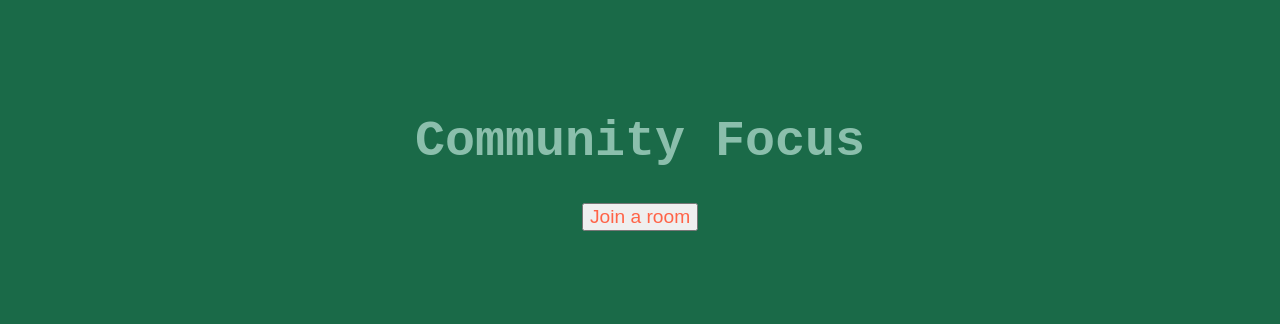
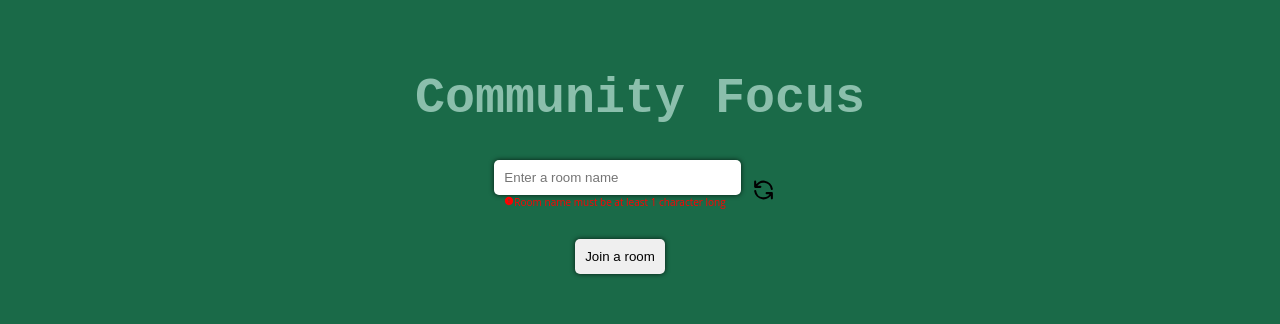
Before and after one commit to CommunityFocus/cf-frontend, a React (Vite) app: page / in a window 1280 px wide. Shown: the part 205-529 px from the top of the page. Built offline with nearby package versions, Linux system fonts and the light colour scheme; no server answers; the HTML template or start-up script is replaced by a standard one.

Commit message:
add better routing and better ui for the landing page

```diff
--- a/src/App.tsx
+++ b/src/App.tsx
@@ -2,13 +2,13 @@ import { BrowserRouter, Route, Routes } from "react-router-dom";
 import { useEffect, useMemo, useState } from "react";
 import { ThemeProvider } from "styled-components";
 import socket from "./components/Socket/socket";
-import Room from "./components/Room/Room";
-import DefaultRoom from "./components/DefaultRoom/DefaultRoom";
 import LandingPage from "./components/LandingPage/LandingPage";
 import { ThemeType } from "../common/theme";
 import "reactjs-popup/dist/index.css";
 import ModalContext from "./components/Modal/ModalContext";
 import UsernameContext from "./components/Username/UsernameContext";
+import ValidRoom from "./components/Room/ValidRoom";
+import DefaultRoom from "./components/DefaultRoom/DefaultRoom";
 
 const App = (): JSX.Element => {
 	const [globalUsersConnected, setGlobalUsersConnected] = useState<number>(0);
@@ -87,10 +87,11 @@ const App = (): JSX.Element => {
 									/>
 								}
 							/>
+
 							<Route
 								path="/:room"
 								element={
-									<Room
+									<ValidRoom
 										globalUsersConnected={
 											globalUsersConnected
 										}
@@ -102,7 +103,7 @@ const App = (): JSX.Element => {
 								}
 							/>
 							<Route
-								path="/default"
+								path="*"
 								element={
 									<DefaultRoom
 										globalUsersConnected={
--- /dev/null
+++ b/src/components/Button/Button.tsx
@@ -0,0 +1,17 @@
+import styled from "styled-components";
+
+export const StyledButton = styled.button`
+	border: none;
+	border-radius: 5px;
+	padding: 10px;
+	// shadow
+	box-shadow: 0px 0px 5px 0px rgba(0, 0, 0, 0.75);
+`;
+
+export const StyledDivButton = styled.div`
+	border: none;
+	border-radius: 5px;
+	padding: 10px;
+	// shadow
+	box-shadow: 0px 0px 5px 0px rgba(0, 0, 0, 0.75);
+`;
--- a/src/components/DefaultRoom/DefaultRoom.tsx
+++ b/src/components/DefaultRoom/DefaultRoom.tsx
@@ -7,6 +7,7 @@ import { theme } from "../../../common/theme";
 import { StyledDiv, StyledText } from "./DefaultRoom.styled";
 import { GlobalStyle } from "../Room/Room.styled";
 import ConnectionState from "../ConnectionState/ConnectionState";
+import { StyledButton } from "../Button/Button";
 
 const DefaultRoom = (props: {
 	globalUsersConnected: number;
@@ -32,14 +33,14 @@ const DefaultRoom = (props: {
 				<StyledText color={workGrey}>
 					This room is not available
 				</StyledText>
-				<button
+				<StyledButton
 					type="button"
 					onClick={(): void => {
 						Navigate("/");
 					}}
 				>
-					Back
-				</button>
+					Go Back
+				</StyledButton>
 
 				<Footer
 					numUsers={globalUsersConnected}
--- a/src/components/LandingPage/LandingPage.styled.tsx
+++ b/src/components/LandingPage/LandingPage.styled.tsx
@@ -1,9 +1,11 @@
 import styled from "styled-components";
+import { StyledButton } from "../Button/Button";
 
 export const Title = styled.h1<{ color: string }>`
 	color: ${({ color }): string => color};
 	font-family: monospace;
 	font-size: 50px;
+	text-align: center;
 `;
 
 export const Center = styled.div`
@@ -14,9 +16,23 @@ export const Center = styled.div`
 	height: 90vh;
 `;
 
-export const Button = styled.button`
-	border-radius: 2px
-	text-align: center;
-	font-size: 1.2rem;
-	color: tomato;
+export const Button = styled(StyledButton)`
+	// push to the left
+	margin-right: 40px;
 `;
+
+export const StyledDivRow = styled.div`
+	display: flex;
+	flex-direction: row;
+	justify-content: center;
+	align-items: center;
+	gap: 20px;
+`;
+
+export const StyledDivSpacer = styled.div`
+	display: flex;
+	flex-direction: column;
+	justify-content: center;
+	align-items: center;
+	gap: 20px;
+`;
--- a/src/components/LandingPage/LandingPage.tsx
+++ b/src/components/LandingPage/LandingPage.tsx
@@ -2,13 +2,22 @@ import { useNavigate } from "react-router-dom";
 import axios from "axios";
 import { useContext, useEffect, useState } from "react";
 import { ThemeContext } from "styled-components";
+import { HiOutlineRefresh } from "react-icons/hi";
 import { SERVER_URL } from "../../../common/common";
-import { Title, Center, Button } from "./LandingPage.styled";
+import {
+	Title,
+	Center,
+	Button,
+	StyledDivRow,
+	StyledDivSpacer,
+} from "./LandingPage.styled";
 import Footer from "../Footer/Footer";
 import Header from "../Header/Header";
 import { theme } from "../../../common/theme";
 import { GlobalStyle } from "../Room/Room.styled";
 import ConnectionState from "../ConnectionState/ConnectionState";
+import ValidationInput from "../Modal/ValidationInput";
+import validRoomname from "../../helpers/validRoomname";
 
 const LandingPage = (props: {
 	globalUsersConnected: number;
@@ -17,6 +26,7 @@ const LandingPage = (props: {
 }): JSX.Element => {
 	const { globalUsersConnected, isBreak, isConnected } = props;
 	const [slugName, setSlugName] = useState<string>("");
+
 	const navigate = useNavigate();
 
 	const { themeGroup } = useContext(ThemeContext);
@@ -24,15 +34,24 @@ const LandingPage = (props: {
 	const { workBackground, breakBackground, workGrey } =
 		theme[themeGroup as keyof typeof theme];
 
-	useEffect(() => {
+	const getSlug = async (): Promise<void> => {
 		axios
 			.get(`${SERVER_URL}/api/v1/getSlug`)
 			.then((res) => {
 				setSlugName(res.data.slug);
 			})
 			.catch((err) => {
-				console.log(err);
+				console.error(err);
 			});
+	};
+
+	const navigateToRoom = (): void => {
+		navigate(`/${slugName}`);
+		window.location.reload();
+	};
+
+	useEffect(() => {
+		getSlug();
 	}, []);
 
 	return (
@@ -44,15 +63,44 @@ const LandingPage = (props: {
 
 			<Center>
 				<Title color={workGrey}>Community Focus</Title>
+				<StyledDivSpacer>
+					<StyledDivRow>
+						<ValidationInput
+							type="text"
+							id="slug"
+							placeholder="Enter a room name"
+							value={slugName}
+							validationText={validRoomname(slugName)}
+							onChange={(
+								event: React.ChangeEvent<HTMLInputElement>
+							): void => {
+								setSlugName(event.target.value);
+							}}
+							onKeyDown={(
+								event: React.KeyboardEvent<HTMLInputElement>
+							): void => {
+								if (event.key === "Enter") {
+									navigateToRoom();
+								}
+							}}
+						/>
+
+						<HiOutlineRefresh
+							size={30}
+							onClick={(): void => {
+								getSlug();
+							}}
+						/>
+					</StyledDivRow>
 					<Button
 						type="button"
 						onClick={(): void => {
-						navigate(`/${slugName}`);
-						window.location.reload();
+							navigateToRoom();
 						}}
 					>
 						Join a room
 					</Button>
+				</StyledDivSpacer>
 				<Footer
 					numUsers={globalUsersConnected}
 					isBreak={isBreak}
--- a/src/components/Modal/Modal.tsx
+++ b/src/components/Modal/Modal.tsx
@@ -1,5 +1,5 @@
 import StyledUsernameModal from "./Modal.styled";
-import { StyledButton } from "./UsernameModal.styled";
+import { StyledModalButton } from "./UsernameModal.styled";
 
 interface ModalProps {
 	isModalOpen: boolean;
@@ -22,12 +22,12 @@ const ModalComponent = ({
 			}}
 		>
 			{children}
-			<StyledButton
+			<StyledModalButton
 				type="button"
 				onClick={(): void => setIsModalOpen(false)}
 			>
 				Close
-			</StyledButton>
+			</StyledModalButton>
 		</StyledUsernameModal>
 	);
 };
--- a/src/components/Modal/UsernameModal.styled.tsx
+++ b/src/components/Modal/UsernameModal.styled.tsx
@@ -1,15 +1,11 @@
 import styled from "styled-components";
+import { StyledButton } from "../Button/Button";
 
 export const StyledTitle = styled.h3`
 	text-align: center;
 `;
 
-export const StyledButton = styled.button`
-	border: none;
-	border-radius: 5px;
-	padding: 10px;
-	// shadow
-	box-shadow: 0px 0px 5px 0px rgba(0, 0, 0, 0.75);
+export const StyledModalButton = styled(StyledButton)`
 	margin-bottom: 20px;
 `;
 
--- a/src/components/Modal/UsernameModal.tsx
+++ b/src/components/Modal/UsernameModal.tsx
@@ -1,6 +1,6 @@
 import { useEffect, useState } from "react";
 import {
-	StyledButton,
+	StyledModalButton,
 	StyledTitle,
 	StyledUsernameModalContainer,
 } from "./UsernameModal.styled";
@@ -90,13 +90,13 @@ const UsernameModal = (props: UsernameModalProps): JSX.Element => {
 					}
 				}}
 			/>
-			<StyledButton
+			<StyledModalButton
 				type="button"
 				onClick={submitHandler}
 				disabled={inputValidation(inputValue) !== false}
 			>
 				Save username
-			</StyledButton>
+			</StyledModalButton>
 		</StyledUsernameModalContainer>
 	);
 };
--- a/src/components/Room/Room.tsx
+++ b/src/components/Room/Room.tsx
@@ -30,14 +30,9 @@ import AddTimerButton from "../TimerButton/AddTimerButton";
 import socket from "../Socket/socket";
 import ModalContext from "../Modal/ModalContext";
 import UsernameContext from "../Username/UsernameContext";
+import RoomProps from "./RoomProps";
 
-const Room = (props: {
-	globalUsersConnected: number;
-	isBreak: boolean;
-	setIsBreak: React.Dispatch<React.SetStateAction<boolean>>;
-	isConnected: boolean;
-	setIsConnected: React.Dispatch<React.SetStateAction<boolean>>;
-}): JSX.Element => {
+const Room = (props: RoomProps): JSX.Element => {
 	const {
 		globalUsersConnected,
 		isBreak,
--- /dev/null
+++ b/src/components/Room/RoomProps.ts
@@ -0,0 +1,9 @@
+interface RoomProps {
+	globalUsersConnected: number;
+	isBreak: boolean;
+	setIsBreak: React.Dispatch<React.SetStateAction<boolean>>;
+	isConnected: boolean;
+	setIsConnected: React.Dispatch<React.SetStateAction<boolean>>;
+}
+
+export default RoomProps;
--- /dev/null
+++ b/src/components/Room/ValidRoom.tsx
@@ -0,0 +1,41 @@
+import validRoomname from "../../helpers/validRoomname";
+import Room from "./Room";
+import RoomProps from "./RoomProps";
+import DefaultRoom from "../DefaultRoom/DefaultRoom";
+
+const ValidRoom = (props: RoomProps): JSX.Element => {
+	const {
+		globalUsersConnected,
+		isBreak,
+		setIsBreak,
+		isConnected,
+		setIsConnected,
+	} = props;
+	// catch everything after the first slash and after
+
+	const room = window.location.pathname.split("/")[1];
+
+	const validateRoom = validRoomname(room);
+
+	if (validateRoom || room === "default") {
+		return (
+			<DefaultRoom
+				globalUsersConnected={globalUsersConnected}
+				isBreak={isBreak}
+				isConnected={isConnected}
+			/>
+		);
+	}
+
+	return (
+		<Room
+			globalUsersConnected={globalUsersConnected}
+			isBreak={isBreak}
+			setIsBreak={setIsBreak}
+			isConnected={isConnected}
+			setIsConnected={setIsConnected}
+		/>
+	);
+};
+
+export default ValidRoom;
--- /dev/null
+++ b/src/helpers/validRoomname.ts
@@ -0,0 +1,27 @@
+const validRoomname = (input: string): string | false => {
+	if (input.length < 1) {
+		return "Room name must be at least 1 character long";
+	}
+	if (input.length > 100) {
+		return "Room name must be less than 100 characters long";
+	}
+
+	// make sure there are no spaces at the beginning or end
+	if (input.trim().length !== input.length) {
+		return "Room name cannot start or end with a space";
+	}
+
+	// make sure there are no special characters but make sure some are allowed  - , _ , ( , )
+	// allow - , _ , ( , )
+	if (
+		/[^a-zA-Z0-9-_()]/.test(input) ||
+		/[\s]{2,}/.test(input) ||
+		/[-_()]{2,}/.test(input)
+	) {
+		return "Room name cannot contain special characters";
+	}
+
+	return false;
+};
+
+export default validRoomname;
```
Lines whose indentation alone changed are shown as unchanged.
